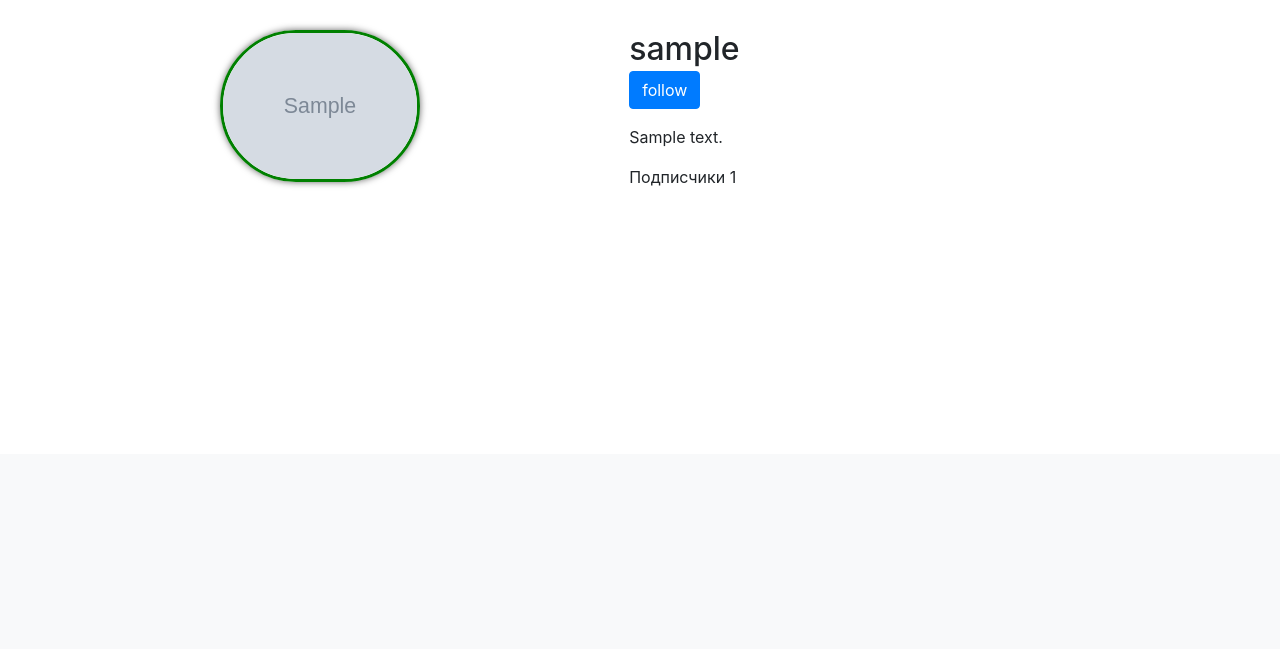
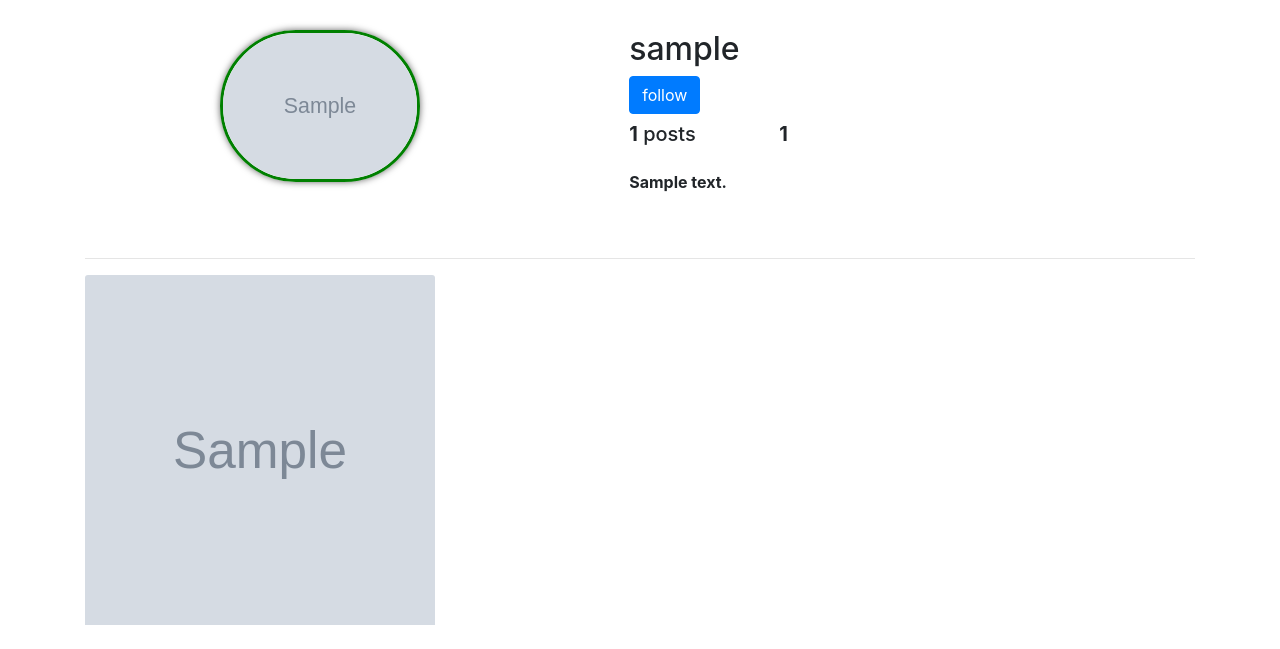
Before and after one commit to amirAkhmetzhanov94/insta_clone, a Django app: page /profile/1/ in a window 1280 px wide. Shown: the part 346-995 px from the top of the page. Before the commit the page ends 532 px from the top, so only its background shows below. Run offline with Django 3.2, Linux system fonts and the light colour scheme; tables that the repository leaves empty hold one stand-in row (values such as "Sample post"); grey boxes marked "Sample" are stand-in pictures.

Commit message:
HW-62 Сделал вывод постов пользователя в профиле. Добавил счётчик постов и фолловеров на странице профиля. Подправил стилизацию формы добавления комментария.

```diff
--- a/source/accounts/templates/user_detail.html
+++ b/source/accounts/templates/user_detail.html
@@ -1,7 +1,7 @@
 {% extends 'base.html' %}
 {% load static %}
 
-{% block title %}{% endblock %}
+{% block title %}{{ user_obj.username }}'s profile{% endblock %}
 
 {% block content %}
     <div class="container">
@@ -20,10 +20,10 @@
                         <a class="btn btn-primary mt-2" href="{% url "profile_edit" user_obj.pk %}">
                             Edit account <i class="bi bi-pencil-square"></i>
                         </a>
-                    {% endifequal %}
-                    <form action="{% url "follower-gateway" user_obj.pk %}" method="post">
+                    {% else %}
+                    <form action="{% url "follower-gateway" user_obj.id %}" method="post">
                         {% csrf_token %}
-                        <button class="btn btn-primary" type="submit" name="user_id" value="{{ user_obj.id }}">
+                        <button class="btn btn-primary mt-2" type="submit" name="user_id" value="{{ user_obj.id }}">
                             {% if user in user_obj.profile.followers.all %}
                                 unfollow
                             {% else %}
@@ -31,11 +31,22 @@
                             {% endif %}
                         </button>
                     </form>
+                    {% endifequal %}
                 </h2>
+                <div class="profile_counters">
+                    <h5><b>{{ user_obj.posts.all.count }}</b> posts</h5>
+                    <h5><b>{% if user_obj.followers.count %}{{ user_obj.profile.followers.count }}{% else %}0</b> followers</h5>{% endif %}
+                </div>
             <p class="mt-3">{{ user_obj.profile.about }}</p>
-                Подписчики  {{ user_obj.profile.followers.count }}
             </div>
         </div>
     </div>
-
+    <hr class="mt-5">
+    <div class="row row-cols-3 row-cols-md-3 mt-3">
+        {% for post in user_obj.posts.all %}
+          <div class="col mb-4 text-center">
+              <a href="{% url "detail_post" post.pk %}"><img src="{{ post.picture.url }}" class="square card-img-top" alt="..."></a>
+          </div>
+        {% endfor %}
+    </div>
 {% endblock %}
--- a/source/webapp/forms.py
+++ b/source/webapp/forms.py
@@ -12,7 +12,10 @@ class PostForm(forms.ModelForm):
 
 class CommentForm(forms.ModelForm):
     text = forms.CharField(max_length=100, label="", widget=widgets.Input(attrs={"class": "mt-3",
-                                                                                 "placeholder": "Write your comment"}))
+                                                                                 "placeholder": "Write your comment",
+                                                                                 "style": "border: none; "
+                                                                                          "border-color: none; "
+                                                                                          "box-shadow: none;"}))
 
     class Meta:
         model = Comment
--- a/source/webapp/static/css/main.css
+++ b/source/webapp/static/css/main.css
@@ -12,6 +12,17 @@ ul.errorlist{
     border: 3px solid green;
     box-shadow: 0 0 7px #666;
    }
+
+.square {
+    height: 350px;
+	width: 350px;
+}
+
+.profile_counters{
+    display: flex;
+    justify-content: space-between;
+    width: 30%;
+}
 
 i.bi-person-circle{
     font-size: 2rem;
--- a/source/webapp/templates/index.html
+++ b/source/webapp/templates/index.html
@@ -10,7 +10,7 @@
 {% block content %}
     <div class="container">
         {% for post in post_list %}
-            <div class="card text-center mt-4">
+            <div class="card text-center mt-4 mb-3">
                 <div class="card-header">
                     <a href="{% url "profile" post.author_id %}">{{ post.author }}</a>
                 </div>
@@ -18,7 +18,7 @@
                     <img src="{{ post.picture.url }}" width="500" height="500" alt="">
                 </div>
                 <div class="card-footer text-muted">
-                    2 days ago
+                    {{ post.created_on.date }}
                     <form action="{% url "like_gateway" post.pk %}" method="post">
                         {% csrf_token %}
                         <button type="submit" name="post_id" value="{{ post.id }}">
@@ -36,6 +36,8 @@
                             <p class="text-left">{{ comment.created_on }} by
                                 <a href="{% url "profile" comment.author.pk %}">{{ comment.author }}</a>:  {{ comment.text }}
                             </p>
+                        {% empty %}
+                            <p class="text-left">No comments yet</p>
                         {% endfor %}
                         {% if post.comments.all|length > 3 %}
                             <a class="text-left" href="{% url "detail_post" post.pk %}">View all comments...</a>
```
Also changed, not shown: source/webapp/templates/detail_post.html (+8 -8 lines).
